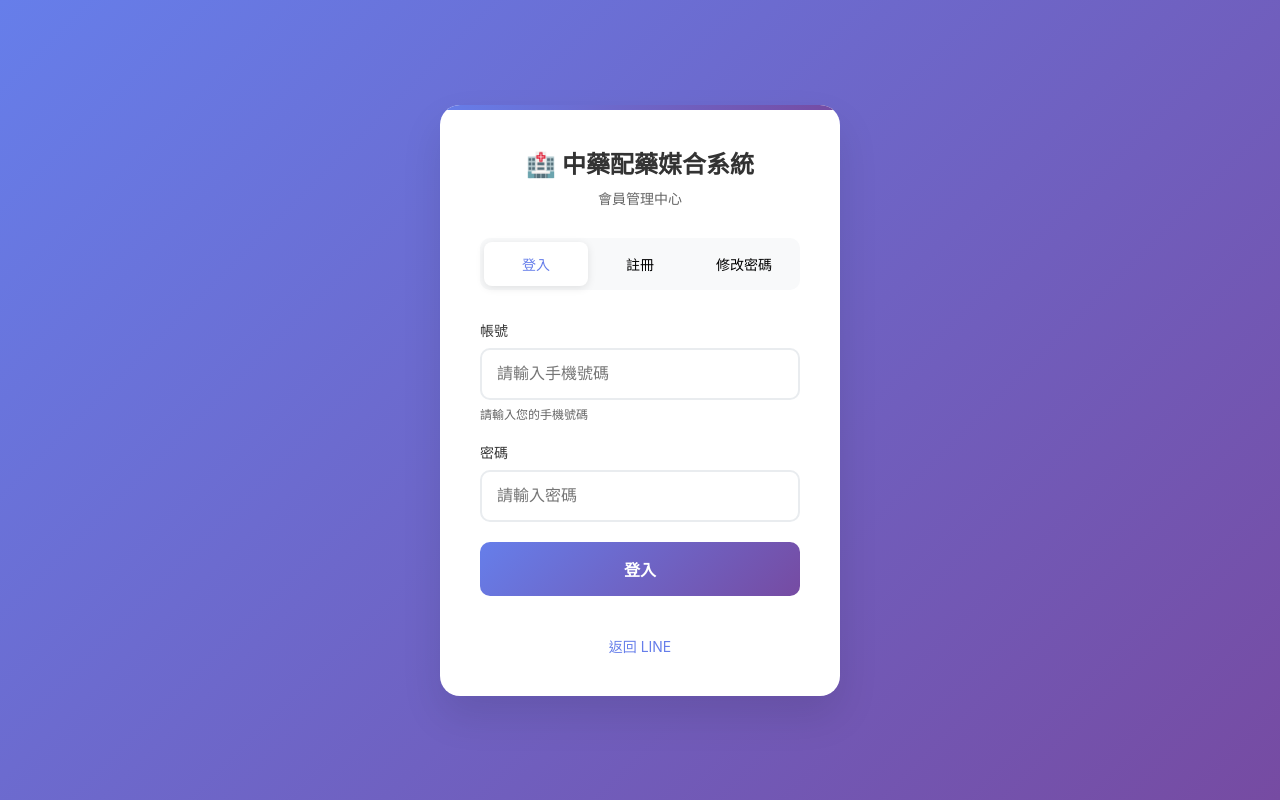
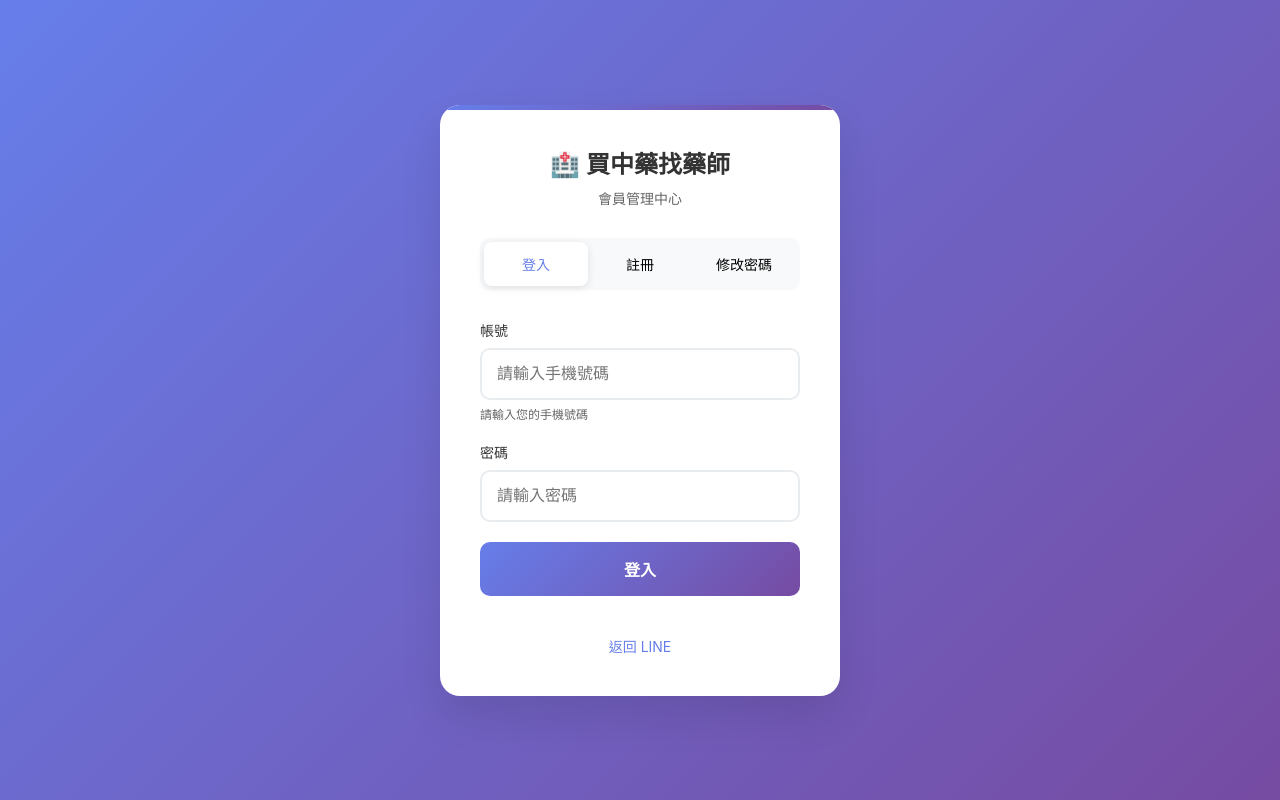
Before and after one commit to poyang1024/TSCP-line-bot, a website: page public/login.html in a window 1280 px wide. Drawn offline with Linux system fonts and the light colour scheme.

Commit message:
feat: change the login page title

```diff
--- a/public/login.html
+++ b/public/login.html
@@ -3,7 +3,7 @@
 <head>
     <meta charset="UTF-8">
     <meta name="viewport" content="width=device-width, initial-scale=1.0">
-    <title>中藥配藥媒合系統 - 會員管理</title>
+    <title>買中藥找藥師 - 會員管理</title>
     <style>
         * {
             margin: 0;
@@ -232,7 +232,7 @@
 <body>
     <div class="container">
         <div class="logo">
-            <h1>🏥 中藥配藥媒合系統</h1>
+            <h1>🏥 買中藥找藥師</h1>
             <p>會員管理中心</p>
         </div>
 
```
